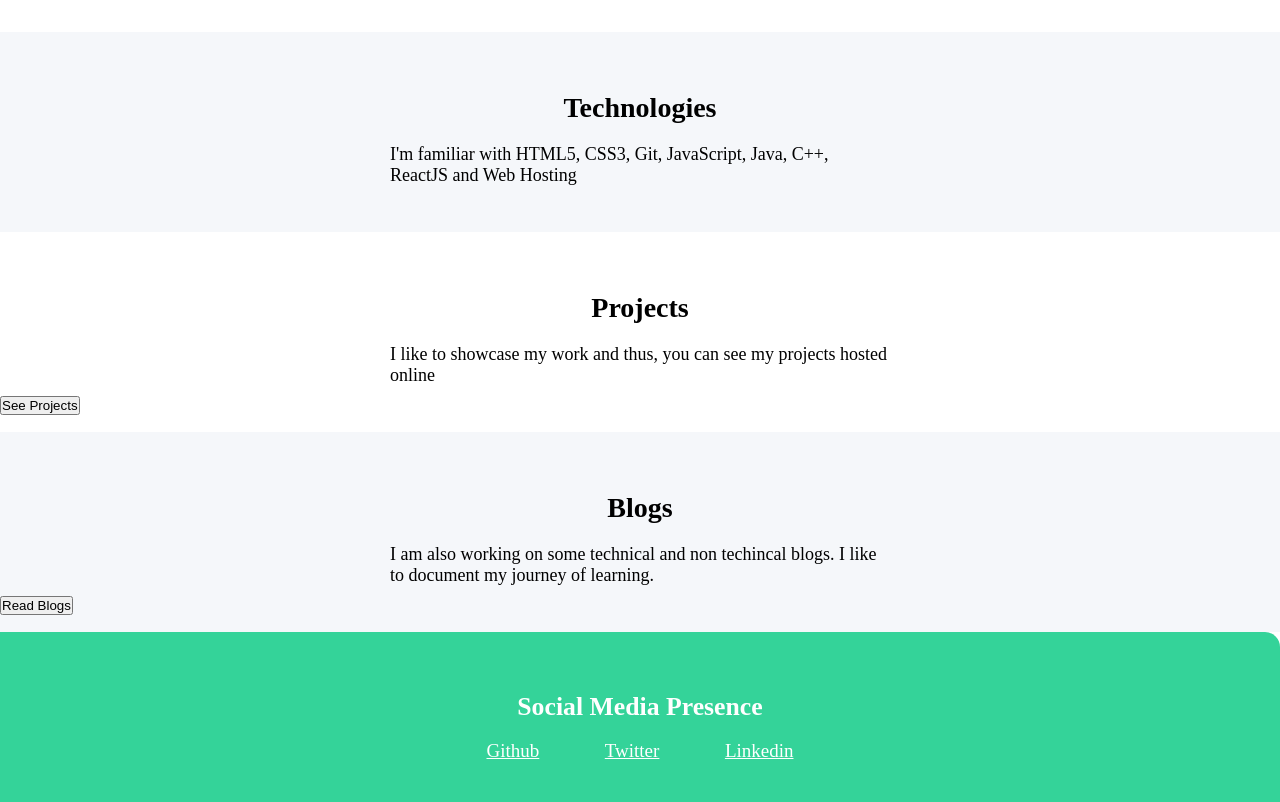
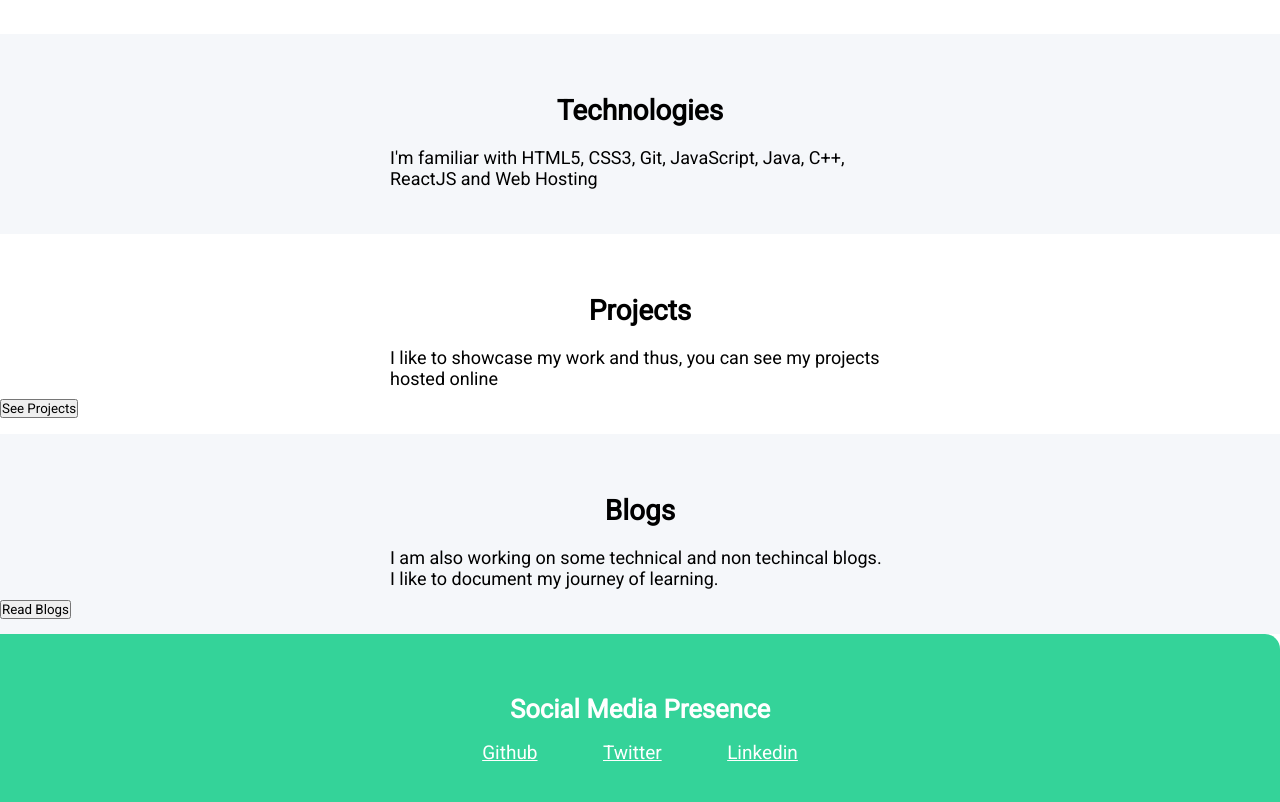
Before and after one commit to som749898/Portfolio-ManishSBiswal, a plain HTML site: page index.html in a window 1280 px wide. Shown: the part 641-1443 px from the top of the page. Drawn offline with Linux system fonts and the light colour scheme.

Commit message:
Update: changed font

```diff
--- a/index.html
+++ b/index.html
@@ -5,6 +5,7 @@
   <meta name="viewport" content="width=device-width, initial-scale=1.0">
   <title>Home | Manish S Biswal</title>
   <link rel="stylesheet" href="style.css">
+  <link href="https://fonts.googleapis.com/css2?family=Roboto&display=swap" rel="stylesheet">
 </head>
 <body>
   <div id="header">
--- a/style.css
+++ b/style.css
@@ -3,6 +3,7 @@
   margin: 0px;
   padding: 0px;
   box-sizing: border-box;
+  font-family: Roboto;
 }
 #header {
   background-color: #34D399;
@@ -79,7 +80,8 @@ span {
   margin-bottom: 10px;
 }
 .white button {
-
+  display: block;
+  max-width: 500px;
 }
 footer {
   background-color: #34D399;
```
